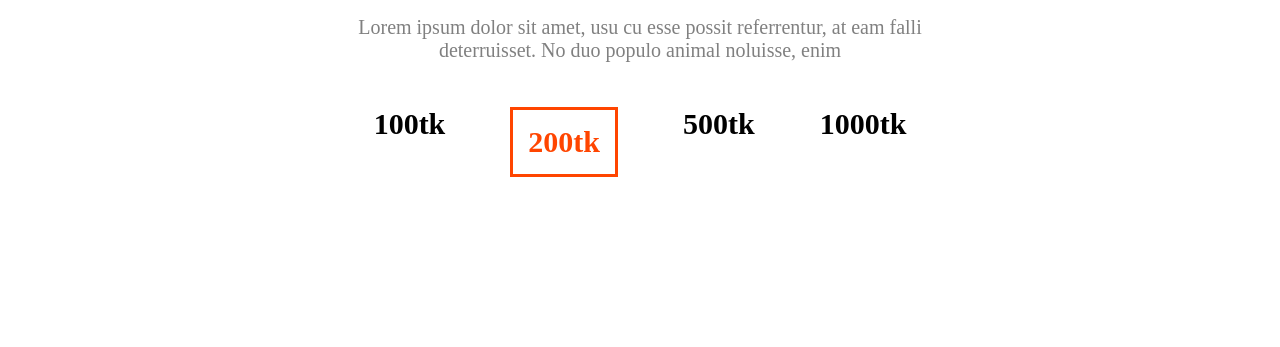
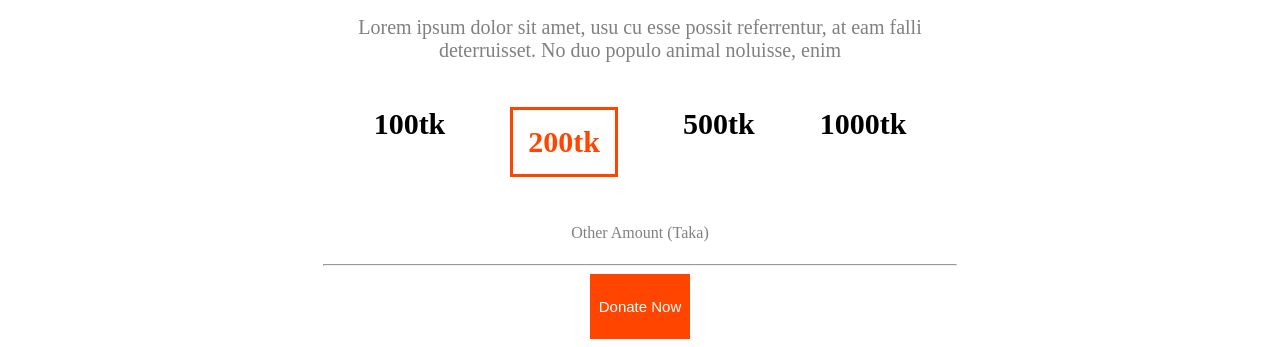
Before and after one commit to arrafiulislam/Dontation-webpage, a plain HTML site: page index.html in a window 1280 px wide. Shown: the part 744-1091 px from the top of the page. Before the commit the page ends 954 px from the top, so only its background shows below. Drawn offline with nearby package versions, Linux system fonts and the light colour scheme.

Commit message:
donate today part

```diff
--- a/index.html
+++ b/index.html
@@ -39,6 +39,17 @@ deterruisset. No duo populo animal noluisse, enim
                 <h1>500tk</h1>
                 <h1>1000tk</h1>
             </div>
+            <div>
+                <p class="other-am">Other Amount (Taka)</p>
+                <hr class="line">
+
+            </div>
+            <div >
+                <button class="button-primary" >Donate Now</button>
+            </div>
+        </section>
+        <section class="donate-plan">
+
         </section>
 
     </header>
--- a/styles/donation.css
+++ b/styles/donation.css
@@ -21,7 +21,6 @@
 
 .banner-title {
     padding-top: 130px;
-    padding bottom: 0;
     text-align: center;
     color: white;
     font-size: 50px;
@@ -78,3 +77,13 @@
     border: 3px solid orangered;
     padding: 15px 15px ;
 }
+.other-am{
+    color: gray;
+    text-align: center;
+    line-height: 30px;
+}
+.line{
+    width:50%;
+    text-align: center;
+
+}
```
